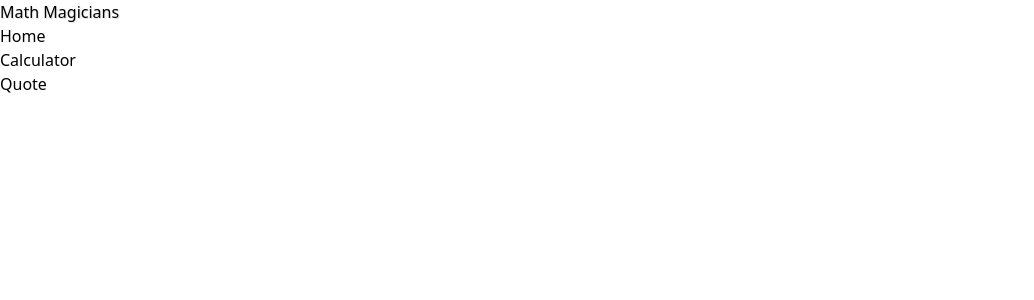
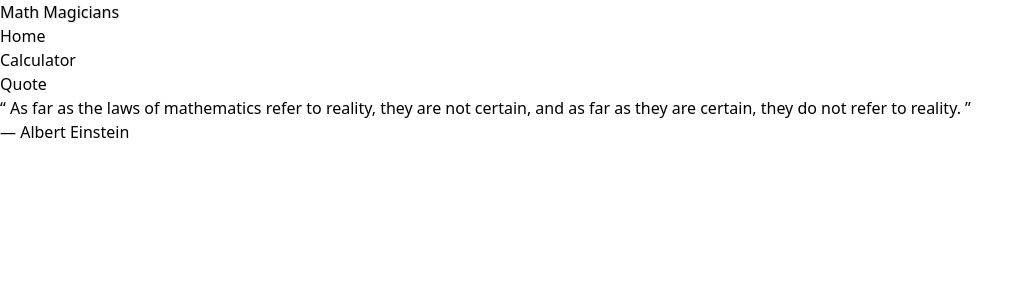
Before and after one commit to rskinnerc/math-magicians-with-vue, a Vue app: page /quote in a window 1280 px wide. Shown: the top 300 px of the page, without its empty margins (0-1034 px from the left). Built offline with nearby package versions, Linux system fonts and the light colour scheme.

Commit message:
Add quote page and quotes array

```diff
--- /dev/null
+++ b/src/logic/quotes.js
@@ -0,0 +1,66 @@
+const quotes = [
+  {
+    quote: 'Pure mathematics is, in its way, the poetry of logical ideas.',
+    author: 'Albert Einstein, German theoretical physicist',
+  },
+  {
+    quote: 'Without mathematics, there’s nothing you can do. Everything around you is mathematics. Everything around you is numbers.',
+    author: 'Shakuntala Devi, Indian writer and mental calculator',
+  },
+  {
+    quote: 'Mathematics is the most beautiful and most powerful creation of the human spirit.',
+    author: 'Stefan Banach, Polish mathematician',
+  },
+  {
+    quote: 'We will always have STEM with us. Some things will drop out of the public eye and go away, but there will always be science, engineering, and technology. And there will always, always be mathematics.',
+    author: 'Katherine Johnson, African-American mathematician',
+  },
+  {
+    quote: 'Mathematics as an expression of the human mind reflects the active will, the contemplative reason, and the desire for aesthetic perfection. Its basic elements are logic and intuition, analysis and construction, generality and individuality.',
+    author: 'Richard Courant, German-American mathematician',
+  },
+  {
+    quote: 'As far as the laws of mathematics refer to reality, they are not certain, and as far as they are certain, they do not refer to reality.',
+    author: 'Albert Einstein',
+  },
+  {
+    quote: 'What is mathematics? It is only a systematic effort of solving puzzles posed by nature.',
+    author: 'Shakuntala Devi',
+  },
+  {
+    quote: 'Mathematics is the music of reason.',
+    author: 'James Joseph Sylvester, English mathematician',
+  },
+  {
+    quote: 'Mathematics knows no races or geographic boundaries; for mathematics, the cultural world is one country.',
+    author: 'David Hilbert, German mathematician',
+  },
+  {
+    quote: 'There should be no such thing as boring mathematics.',
+    author: 'Edsger W. Dijkstra, Dutch systems scientist',
+  },
+  {
+    quote: '‘Obvious’ is the most dangerous word in mathematics.',
+    author: 'Eric Temple Bell, Scottish mathematician',
+  },
+  {
+    quote: 'Mathematics allows for no hypocrisy and no vagueness.',
+    author: 'Stendhal (pen name of Marie-Henri Beyle), French writer',
+  },
+  {
+    quote: 'I’ve always enjoyed mathematics. It is the most precise and concise way of expressing an idea.',
+    author: 'N.R. Narayana Murthy, Indian IT industrialist',
+  },
+  {
+    quote: 'It is impossible to be a mathematician without being a poet in soul.',
+    author: 'Sofia Kovalevskaya, Russian mathematician',
+  },
+  {
+    quote: 'A mathematician who is not also something of a poet will never be a complete mathematician.',
+    author: 'Karl Weierstrass, German mathematician',
+  },
+];
+
+const getAnyQuote = () => quotes[Math.floor(Math.random() * quotes.length)];
+
+export { getAnyQuote, quotes };
--- /dev/null
+++ b/src/pages/Quote.vue
@@ -0,0 +1,30 @@
+<template>
+  <div className="p-5 lg:w-4/5 lg:mx-auto lg:p-0 lg:mt-24">
+
+    <p className="text-sky-100 font-semibold italic text-2xl mt-24 text-right">
+      &ldquo;
+      {{ quote.quote }}
+      &rdquo;
+    </p>
+    <p className="text-zinc-400 text-lg text-right italic my-5">
+      —
+      {{ quote.author }}
+    </p>
+  </div>
+</template>
+
+<script setup>
+import { getAnyQuote } from '../logic/quotes';
+import { onMounted, onUnmounted, ref } from 'vue';
+
+const quote = ref(getAnyQuote());
+let rotator;
+
+onMounted(() => {
+  rotator = setInterval(() => {
+    quote.value = getAnyQuote();
+  }, 5000)
+})
+
+onUnmounted(() => clearInterval(rotator))
+</script>
--- a/src/router/index.js
+++ b/src/router/index.js
@@ -1,6 +1,7 @@
 import { createRouter, createWebHistory } from "vue-router";
 import Home from '../pages/Home.vue'
 import Calculator from '../pages/Calculator.vue'
+import Quote from '../pages/Quote.vue'
 
 const router = createRouter({
   history: createWebHistory(import.meta.env.BASE_URL),
@@ -14,6 +15,11 @@ const router = createRouter({
       path: '/calculator',
       name: 'calculator',
       component: Calculator,
+    },
+    {
+      path: '/quote',
+      name: 'quote',
+      component: Quote,
     }
   ]
 })
```
